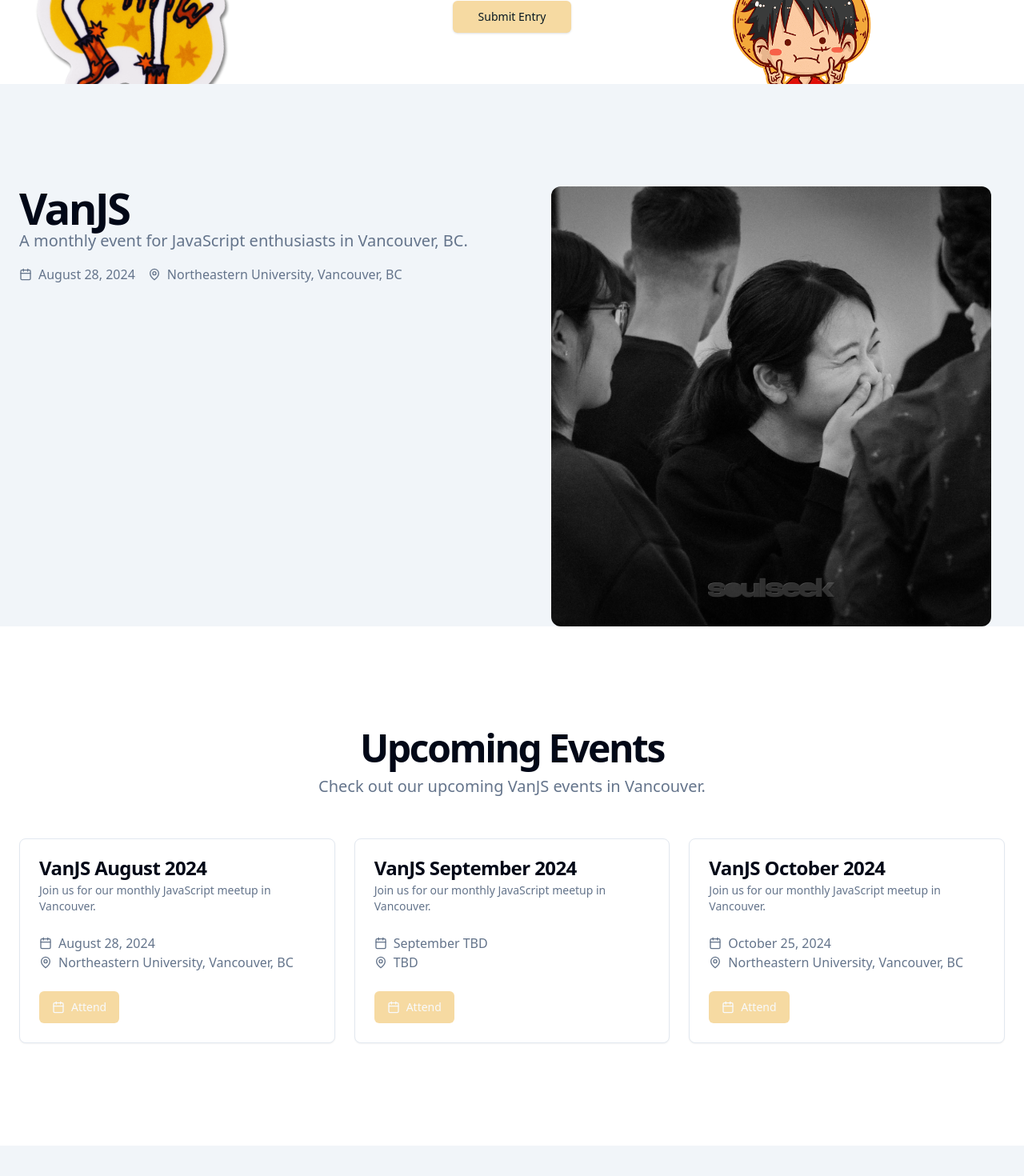
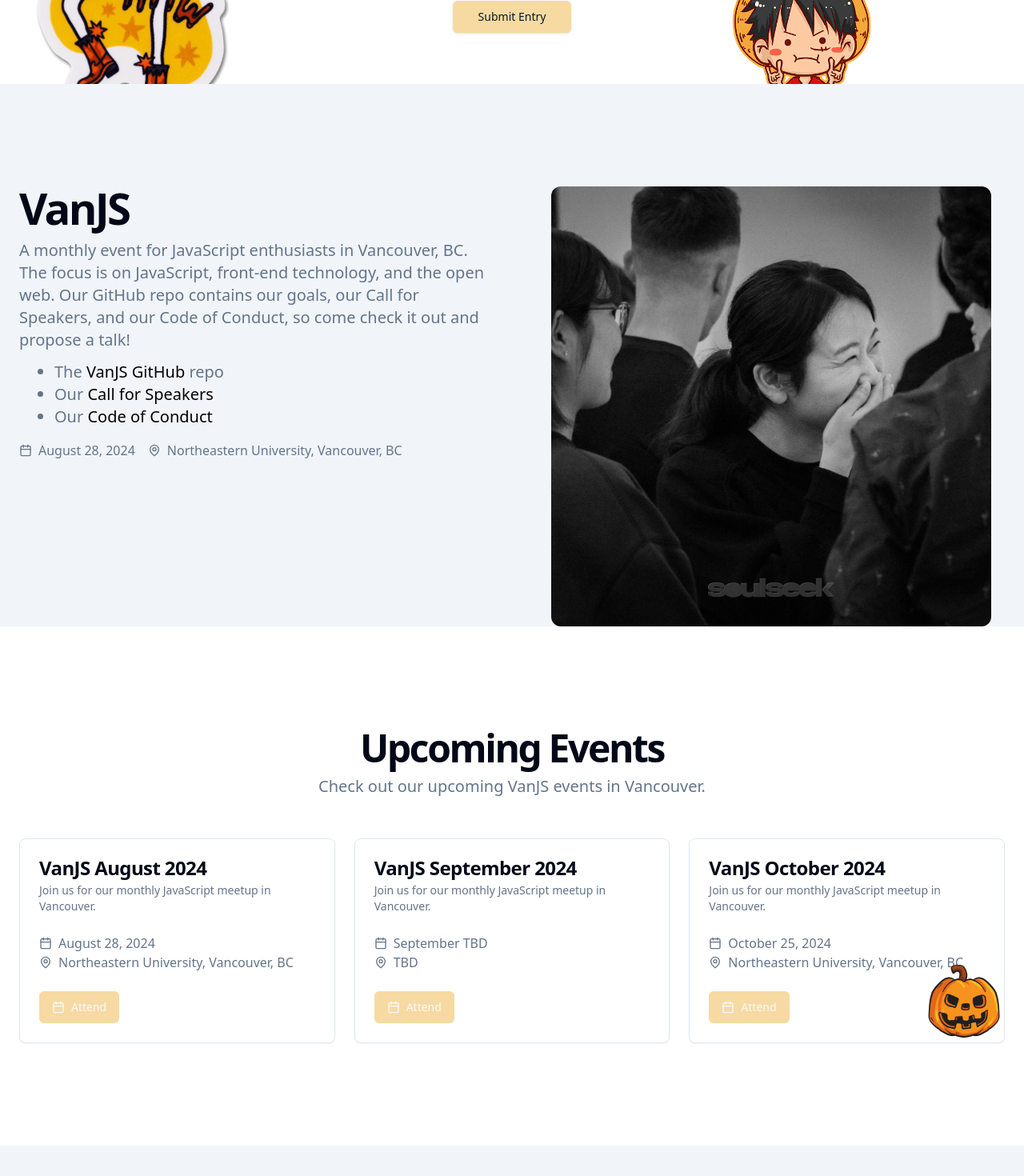
Before and after one commit to VanJS/vanjs.github.io, a Next.js app: page / in a window 1280 px wide. Shown: the part 264-1734 px from the top of the page at 80% size. Built offline with nearby package versions, Linux system fonts and the light colour scheme.

Commit message:
added some extra copy to the banner

```diff
--- a/src/app/page.js
+++ b/src/app/page.js
@@ -88,9 +88,43 @@
                 <h1 className="lg:leading-tighter text-3xl font-bold tracking-tighter sm:text-4xl md:text-5xl xl:text-[3.4rem] 2xl:text-[3.75rem]">
                   VanJS
                 </h1>
-                <p className="text-muted-foreground md:text-xl">
+                <p className="text-muted-foreground md:text-xl mt-3">
                   A monthly event for JavaScript enthusiasts in Vancouver, BC.
+                  The focus is on JavaScript, front-end technology, and the open
+                  web. Our GitHub repo contains our goals, our Call for
+                  Speakers, and our Code of Conduct, so come check it out and
+                  propose a talk!
                 </p>
+                <ul className="text-muted-foreground md:text-xl list-disc ml-11 mt-3">
+                  <li>
+                    The&nbsp;
+                    <Link
+                      href="https://github.com/VanJS/meetup"
+                      className="text-black"
+                    >
+                      VanJS GitHub&nbsp;
+                    </Link>
+                    repo
+                  </li>
+                  <li>
+                    Our&nbsp;
+                    <Link
+                      href="https://github.com/VanJS/meetup/blob/master/SPEAKING.md"
+                      className="text-black"
+                    >
+                      Call for Speakers
+                    </Link>
+                  </li>
+                  <li>
+                    Our&nbsp;
+                    <Link
+                      href="https://github.com/VanJS/meetup/blob/master/CONDUCT.md"
+                      className="text-black"
+                    >
+                      Code of Conduct
+                    </Link>
+                  </li>
+                </ul>
                 <div className="flex items-center gap-4 mt-4">
                   <div className="flex items-center gap-2 text-muted-foreground">
                     <CalendarIcon className="w-4 h-4" />
@@ -179,7 +213,14 @@
                   </Button>
                 </CardFooter>
               </Card>
-              <Card>
+              <Card className="relative">
+                <Image
+                  src="sticker-1.png"
+                  alt="VanJS October 2024"
+                  width={100}
+                  height={100}
+                  className="absolute right-0 bottom-0"
+                />
                 <CardHeader>
                   <CardTitle>VanJS October 2024</CardTitle>
                   <CardDescription>
```
